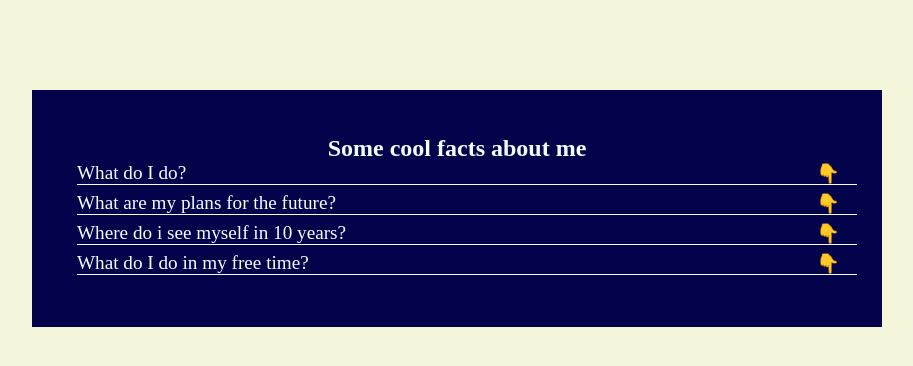
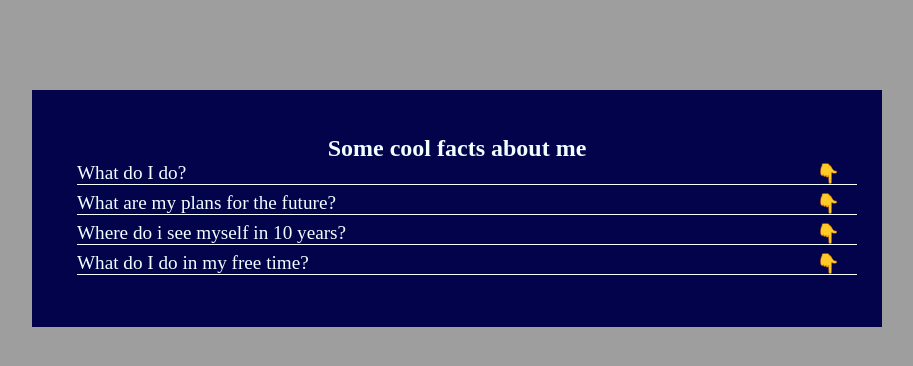
Before and after one commit to JenelicaGathoni/accordion-component, a plain HTML site: page index.html in a window 1280 px wide. Shown: the whole page, without its empty margins (183-1096 px from the left). Drawn offline with Linux system fonts and the light colour scheme; the site is published under a folder, as on GitHub Pages, so addresses that start at the root find nothing.

Commit message:
Update styles.css

```diff
--- a/styles.css
+++ b/styles.css
@@ -8,7 +8,7 @@ h1{
 }
 body{
     background-color: beige;
-    background-image: url(/images/blue\ plant.png);
+    background-image: url(blue\ plant.png);
 }
 .label{
     font-size: larger;
```
